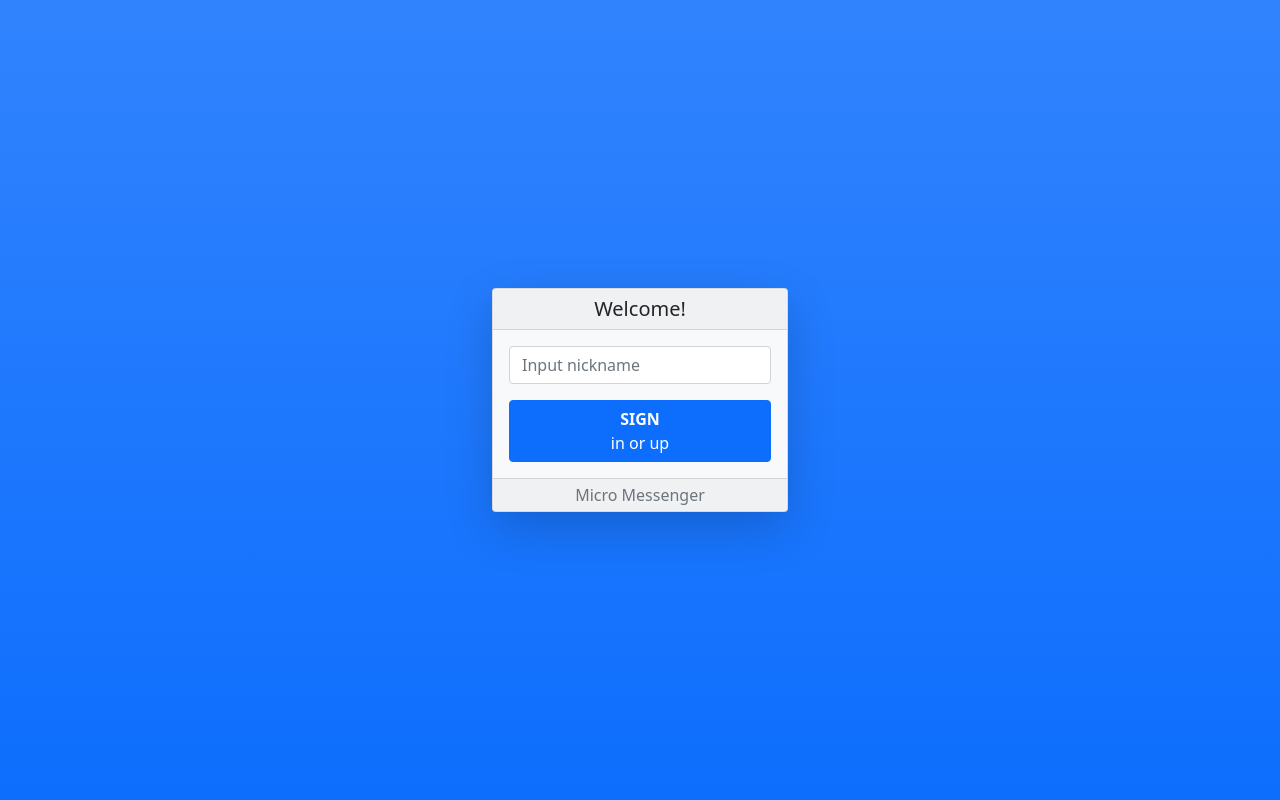
After one commit to khars12/micro_messenger, a Flask app: page /welcome in a window 1280 px wide. The commit adds this page. Run offline with Flask 2, Linux system fonts and the light colour scheme.

Commit message:
Changed login and registration procedure (added welcome page). Added registration. Added flash messages for welcome, sign in and sign up forms.

```diff
--- a/app/config.py
+++ b/app/config.py
@@ -7,4 +7,5 @@ import os
 basedir = os.path.abspath(os.path.dirname(__file__))
 
 SQLALCHEMY_DATABASE_URI = 'sqlite:///' + os.path.join(basedir, 'app.db')
+SQLALCHEMY_TRACK_MODIFICATIONS = False
 SQLALCHEMY_MIGRATE_REPO = os.path.join(basedir, 'db_repository')
--- a/app/forms.py
+++ b/app/forms.py
@@ -1,23 +1,39 @@
 from flask_wtf import FlaskForm
 from wtforms import StringField, BooleanField, PasswordField, SubmitField
-from wtforms.validators import Required
+from wtforms.validators import EqualTo, InputRequired, Length, Regexp, ValidationError
 
 
 
-class LoginForm(FlaskForm):
-    nickname = StringField(validators=[Required()])
-    password = PasswordField(validators=[Required()])
-    rememberme = BooleanField("Remember me", default=False)
-    # Submit button is in html file
+class JustNickForm(FlaskForm):
+    nickname = StringField(validators=[
+        Length(min=4, message="Minimum nickname length is 4."),
+        Length(max=20, message="Maximum nickname length is 20."),
+        Regexp(r'[A-Za-z0-9_]*$', message="Nickname can only use letters, numbers and underscores.")
+    ])
 
 
-class SignupForm(FlaskForm):
-    confirm_password = PasswordField(validators=[Required()])
-    confirm_password_submit = SubmitField("Sign up")
+class SignInForm(FlaskForm):
+    password = PasswordField(validators=[
+        Length(min=5, message="Minimum password length is 5."),
+        Length(max=20, message="Maximum password length is 20."),
+        Regexp(r'[!-}]*$', message="Password can only use letters, numbers and some other symbols.")
+    ])
+    rememberme = BooleanField("Remember me", default=False)
+    signin_submit = SubmitField("Sign in")
+
+
+class SignUpForm(FlaskForm):
+    password = PasswordField(validators=[
+        Length(min=5, message="Minimum password length is 5."),
+        Length(max=20, message="Maximum password length is 20."),
+        Regexp(r'[!-}]*$', message="Password can only use letters, numbers and some other symbols.")
+    ])
+    confirm_password = PasswordField(validators=[EqualTo('password', message='Entered passwords must be equal.')])
+    signup_submit = SubmitField("Sign up")
 
 
 class ConfirmForm(FlaskForm):
-    confirm_password = PasswordField(validators=[Required()])
+    confirm_password = PasswordField(validators=[InputRequired()])
     confirm_password_submit = SubmitField("Confirm")
 
 
@@ -26,13 +42,33 @@ class NewChatForm(FlaskForm):
     # Submit button is in html file
 
 
+def check_new_nickname_min_length(form, field):
+    if len(field.data) > 0:
+        if len(field.data) < 4:
+            raise ValidationError("Minimum nickname length is 4.")
+    elif len(form.new_password.data) == 0:
+        raise ValidationError()
+
+def check_new_password_min_length(form, field):
+    if len(field.data) > 0 and len(field.data) < 4:
+        raise ValidationError("Minimum nickname length is 4.")
+
+
 class SettingsForm(FlaskForm):
-    new_nickname = StringField()
-    new_password = PasswordField()
-    confirm_new_password = PasswordField()
+    new_nickname = StringField(validators=[
+        check_new_nickname_min_length,
+        Length(max=20, message="Maximum nickname length is 20."),
+        Regexp(r'[A-Za-z0-9_]*$', message="Nickname can only use letters, numbers and underscores."),
+    ])
+    new_password = PasswordField(validators=[
+        check_new_password_min_length,
+        Length(max=20, message="Maximum nickname length is 20."),
+        Regexp(r'[!-}]*$', message="Password can only use letters, numbers and some other symbols.")
+    ])
+    confirm_new_password = PasswordField(validators=[EqualTo("new_password", message="Passwords aren't equal.")])
     change_settings_submit = SubmitField("Change settings")
 
 
 class MessageForm(FlaskForm):
-    message = StringField(validators=[Required()])
+    message = StringField()
     message_submit = SubmitField("Send")
--- a/app/static/style.css
+++ b/app/static/style.css
@@ -3,13 +3,27 @@
     position: relative;
 }
 
-.login-nickname {
+.little-card {
+    width: 296px;
+}
+
+.signin-nickname {
     border-bottom-right-radius: 0rem;
     border-bottom-left-radius: 0rem;
     border-bottom-width: 0px;
 }
 
-.login-password {
+.signin-password {
+    border-top-right-radius: 0rem;
+    border-top-left-radius: 0rem;
+}
+
+.signup-password {
+    border-bottom-right-radius: 0rem;
+    border-bottom-left-radius: 0rem;
+}
+
+.signup-confirm-password {
     border-top-right-radius: 0rem;
     border-top-left-radius: 0rem;
 }
--- a/app/templates/base.html
+++ b/app/templates/base.html
@@ -5,6 +5,7 @@
     <link href="https://cdn.jsdelivr.net/npm/bootstrap@5.0.0-beta1/dist/css/bootstrap.min.css" rel="stylesheet" integrity="sha384-giJF6kkoqNQ00vy+HMDP7azOuL0xtbfIcaT9wjKHr8RbDVddVHyTfAAsrekwKmP1" crossorigin="anonymous">
     <script src="https://cdn.jsdelivr.net/npm/bootstrap@5.0.0-beta1/dist/js/bootstrap.bundle.min.js" integrity="sha384-ygbV9kiqUc6oa4msXn9868pTtWMgiQaeYH7/t7LECLbyPA2x65Kgf80OJFdroafW" crossorigin="anonymous"></script>
     <link rel="stylesheet" href="{{ url_for('static', filename='style.css') }}">
+    <link rel="shortcut icon" href="{{ url_for('static', filename='favicon.png') }}" type="image/png">
     <title>{% block title %}{% endblock %} | Micro Messenger</title>
 </head>
 <body>
--- a/app/templates/chats_page.html
+++ b/app/templates/chats_page.html
@@ -9,7 +9,7 @@
             <path d="M8 4.754a3.246 3.246 0 1 0 0 6.492 3.246 3.246 0 0 0 0-6.492zM5.754 8a2.246 2.246 0 1 1 4.492 0 2.246 2.246 0 0 1-4.492 0z"/>
             <path d="M9.796 1.343c-.527-1.79-3.065-1.79-3.592 0l-.094.319a.873.873 0 0 1-1.255.52l-.292-.16c-1.64-.892-3.433.902-2.54 2.541l.159.292a.873.873 0 0 1-.52 1.255l-.319.094c-1.79.527-1.79 3.065 0 3.592l.319.094a.873.873 0 0 1 .52 1.255l-.16.292c-.892 1.64.901 3.434 2.541 2.54l.292-.159a.873.873 0 0 1 1.255.52l.094.319c.527 1.79 3.065 1.79 3.592 0l.094-.319a.873.873 0 0 1 1.255-.52l.292.16c1.64.893 3.434-.902 2.54-2.541l-.159-.292a.873.873 0 0 1 .52-1.255l.319-.094c1.79-.527 1.79-3.065 0-3.592l-.319-.094a.873.873 0 0 1-.52-1.255l.16-.292c.893-1.64-.902-3.433-2.541-2.54l-.292.159a.873.873 0 0 1-1.255-.52l-.094-.319zm-2.633.283c.246-.835 1.428-.835 1.674 0l.094.319a1.873 1.873 0 0 0 2.693 1.115l.291-.16c.764-.415 1.6.42 1.184 1.185l-.159.292a1.873 1.873 0 0 0 1.116 2.692l.318.094c.835.246.835 1.428 0 1.674l-.319.094a1.873 1.873 0 0 0-1.115 2.693l.16.291c.415.764-.42 1.6-1.185 1.184l-.291-.159a1.873 1.873 0 0 0-2.693 1.116l-.094.318c-.246.835-1.428.835-1.674 0l-.094-.319a1.873 1.873 0 0 0-2.692-1.115l-.292.16c-.764.415-1.6-.42-1.184-1.185l.159-.291A1.873 1.873 0 0 0 1.945 8.93l-.319-.094c-.835-.246-.835-1.428 0-1.674l.319-.094A1.873 1.873 0 0 0 3.06 4.377l-.16-.292c-.415-.764.42-1.6 1.185-1.184l.292.159a1.873 1.873 0 0 0 2.692-1.115l.094-.319z"/>
             </svg></a></h5></div>
-        <div class="col px-0 text-end"><a href="./login" class="link-dark"><svg xmlns="http://www.w3.org/2000/svg" width="24" height="24" fill="currentColor" class="bi bi-box-arrow-right" viewBox="0 0 16 16">
+        <div class="col px-0 text-end"><a href="./" class="link-dark"><svg xmlns="http://www.w3.org/2000/svg" width="24" height="24" fill="currentColor" class="bi bi-box-arrow-right" viewBox="0 0 16 16">
             <path fill-rule="evenodd" d="M10 12.5a.5.5 0 0 1-.5.5h-8a.5.5 0 0 1-.5-.5v-9a.5.5 0 0 1 .5-.5h8a.5.5 0 0 1 .5.5v2a.5.5 0 0 0 1 0v-2A1.5 1.5 0 0 0 9.5 2h-8A1.5 1.5 0 0 0 0 3.5v9A1.5 1.5 0 0 0 1.5 14h8a1.5 1.5 0 0 0 1.5-1.5v-2a.5.5 0 0 0-1 0v2z"/>
             <path fill-rule="evenodd" d="M15.854 8.354a.5.5 0 0 0 0-.708l-3-3a.5.5 0 0 0-.708.708L14.293 7.5H5.5a.5.5 0 0 0 0 1h8.793l-2.147 2.146a.5.5 0 0 0 .708.708l3-3z"/>
             </svg></a></div>
--- a/app/templates/confirm_page.html
+++ b/app/templates/confirm_page.html
@@ -8,7 +8,7 @@
         <div class="col-10 px-0"><h5 class="mb-0"><a href="/chats" class="link-dark"><svg xmlns="http://www.w3.org/2000/svg" width="24" height="24" fill="currentColor" class="bi bi-arrow-left align-top" viewBox="0 0 16 16">
             <path fill-rule="evenodd" d="M15 8a.5.5 0 0 0-.5-.5H2.707l3.147-3.146a.5.5 0 1 0-.708-.708l-4 4a.5.5 0 0 0 0 .708l4 4a.5.5 0 0 0 .708-.708L2.707 8.5H14.5A.5.5 0 0 0 15 8z"/>
             </svg></a> Confirm</h5></div>
-        <div class="col-2 px-0 text-end"><a href="/login" class="link-dark"><svg xmlns="http://www.w3.org/2000/svg" width="24" height="24" fill="currentColor" class="bi bi-box-arrow-right" viewBox="0 0 16 16">
+        <div class="col-2 px-0 text-end"><a href="/" class="link-dark"><svg xmlns="http://www.w3.org/2000/svg" width="24" height="24" fill="currentColor" class="bi bi-box-arrow-right" viewBox="0 0 16 16">
             <path fill-rule="evenodd" d="M10 12.5a.5.5 0 0 1-.5.5h-8a.5.5 0 0 1-.5-.5v-9a.5.5 0 0 1 .5-.5h8a.5.5 0 0 1 .5.5v2a.5.5 0 0 0 1 0v-2A1.5 1.5 0 0 0 9.5 2h-8A1.5 1.5 0 0 0 0 3.5v9A1.5 1.5 0 0 0 1.5 14h8a1.5 1.5 0 0 0 1.5-1.5v-2a.5.5 0 0 0-1 0v2z"/>
             <path fill-rule="evenodd" d="M15.854 8.354a.5.5 0 0 0 0-.708l-3-3a.5.5 0 0 0-.708.708L14.293 7.5H5.5a.5.5 0 0 0 0 1h8.793l-2.147 2.146a.5.5 0 0 0 .708.708l3-3z"/>
             </svg></a></div>
--- /dev/null
+++ b/app/templates/welcome_page.html
@@ -0,0 +1,32 @@
+{% extends "base.html" %}
+
+{% block title %}Welcome{% endblock %}
+
+{% block content %}
+<div class="card shadow-lg bg-light little-card">
+    <h5 class="card-header text-center">Welcome!</h5>
+    <div class="card-body">
+        {% if signed_up %}
+        <div class="valid-feedback d-block mb-1">You are signed up! Now you can use our Messenger. </div>
+        {% endif %}
+        <form class="mb-0" action="" method="POST">
+            {{ form.hidden_tag() }}
+            <div class="mb-3">
+                {% if form.nickname.errors %}
+                    {{ form.nickname(class="form-control is-invalid", placeholder="Input nickname") }}
+                    <div class="invalid-feedback">
+                    {% for e in form.nickname.errors %}
+                        {{ e }}
+                        <br>
+                    {% endfor %}
+                    </div>
+                {% else %}
+                    {{ form.nickname(class="form-control", placeholder="Input nickname") }}
+                {% endif %}
+            </div>
+            <button type="submit" class="btn btn-primary w-100"><b>SIGN</b><br>in or up</button>
+        </form>
+    </div>
+    <div class="card-footer text-center text-muted py-1">Micro Messenger</div>
+</div>
+{% endblock %}
--- a/app/views.py
+++ b/app/views.py
@@ -1,28 +1,56 @@
 from app import app
-from flask import render_template, request, redirect
+from flask import render_template, request, redirect, session
 
-from app.forms import LoginForm, SignupForm, ConfirmForm, NewChatForm, SettingsForm, MessageForm
+from app.forms import JustNickForm, SignInForm, SignUpForm, ConfirmForm, NewChatForm, SettingsForm, MessageForm
+import app.database_functions as db_func
 
 
 
 @app.route('/', methods = ['GET', 'POST'])
-@app.route('/login', methods = ['GET', 'POST'])
-def login():
-    form = LoginForm()
+@app.route('/welcome', methods = ['GET', 'POST'])
+def welcome():
+    form = JustNickForm()
+
     if form.validate_on_submit():
-        print(f"Nickname: {form.nickname.data}")
-        print(f"Password: {form.password.data}")
-        return redirect('/signup')
-    return render_template('login_page.html', form=form)
+        session['nickname'] = form.nickname.data
+        # TODO redirect to signin if nickname is in db else signup
+
+        return redirect('/signin')
+
+    if 'nickname' in session:
+        signed_up=True if session['nickname'] == 'sup' else False
+        del session['nickname']
+    else:
+        signed_up = False
+    return render_template('welcome_page.html', form=form, signed_up=signed_up)
+
+
+@app.route('/signin', methods=['GET', 'POST'])
+def signin():
+    form = SignInForm()
+
+    if form.validate_on_submit():
+        # TODO login
+        return redirect('/chats')
+
+    if 'nickname' in session:
+        return render_template('signin_page.html', form=form, nickname=session['nickname'])
+    else:
+        return redirect('/')
 
 
 @app.route('/signup', methods = ['GET', 'POST'])
 def signup():
-    form = SignupForm()
+    form = SignUpForm()
     if form.validate_on_submit():
-        print(f"Confirm password: {form.confirm_password.data}")
-        return redirect('/chats')
-    return render_template('signup_page.html', form=form)
+        db_func.create_new_user(session['nickname'], form.password.data)
+        session['nickname'] = 'sup'
+        return redirect('/welcome')
+
+    if 'nickname' in session:
+        return render_template('signup_page.html', form=form, nickname=session['nickname'])
+    else:
+        return redirect('/')
 
 
 @app.route('/chats')
```
Also changed, not shown: app/database_functions.py (added, +18 -0 lines), app/templates/login_page.html (deleted, +0 -26 lines), app/templates/signin_page.html (added, +40 -0 lines), app/templates/signup_page.html (+39 -5 lines), app/static/favicon.png (added), 1 other file.
